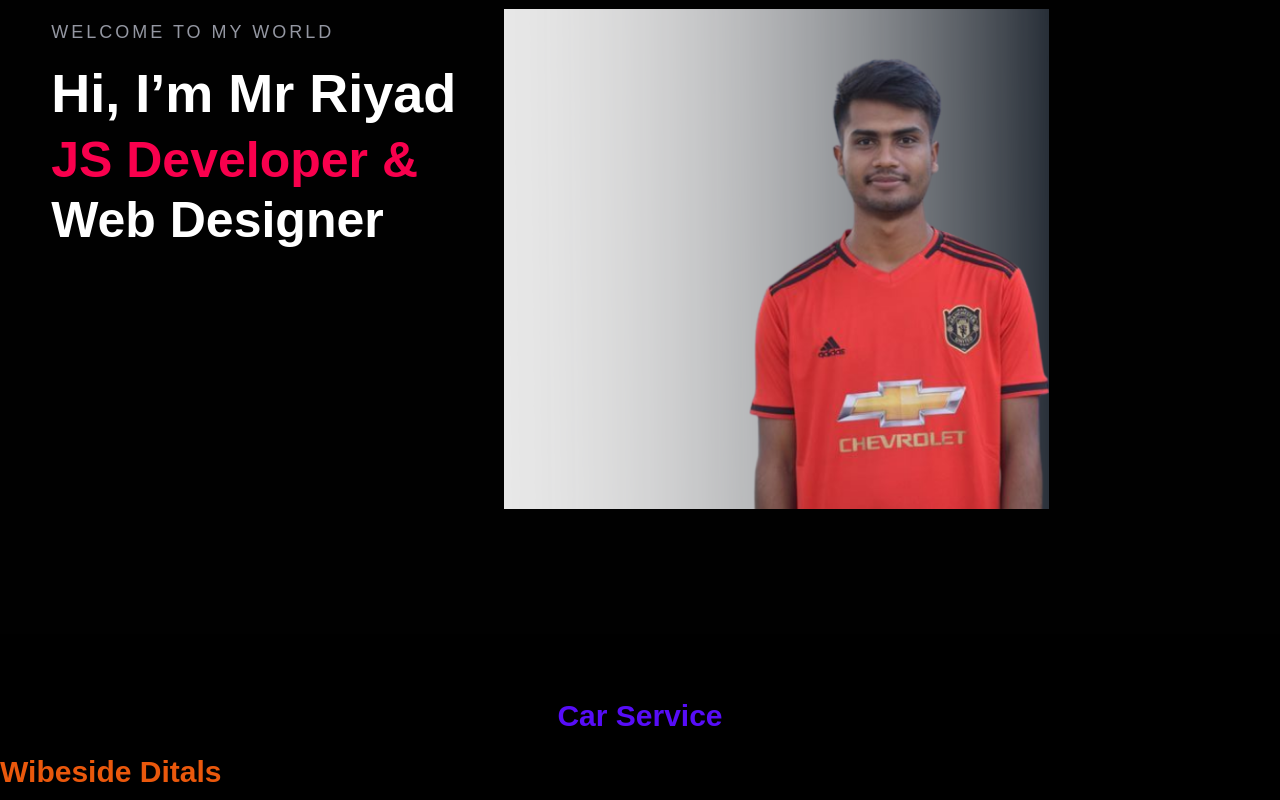
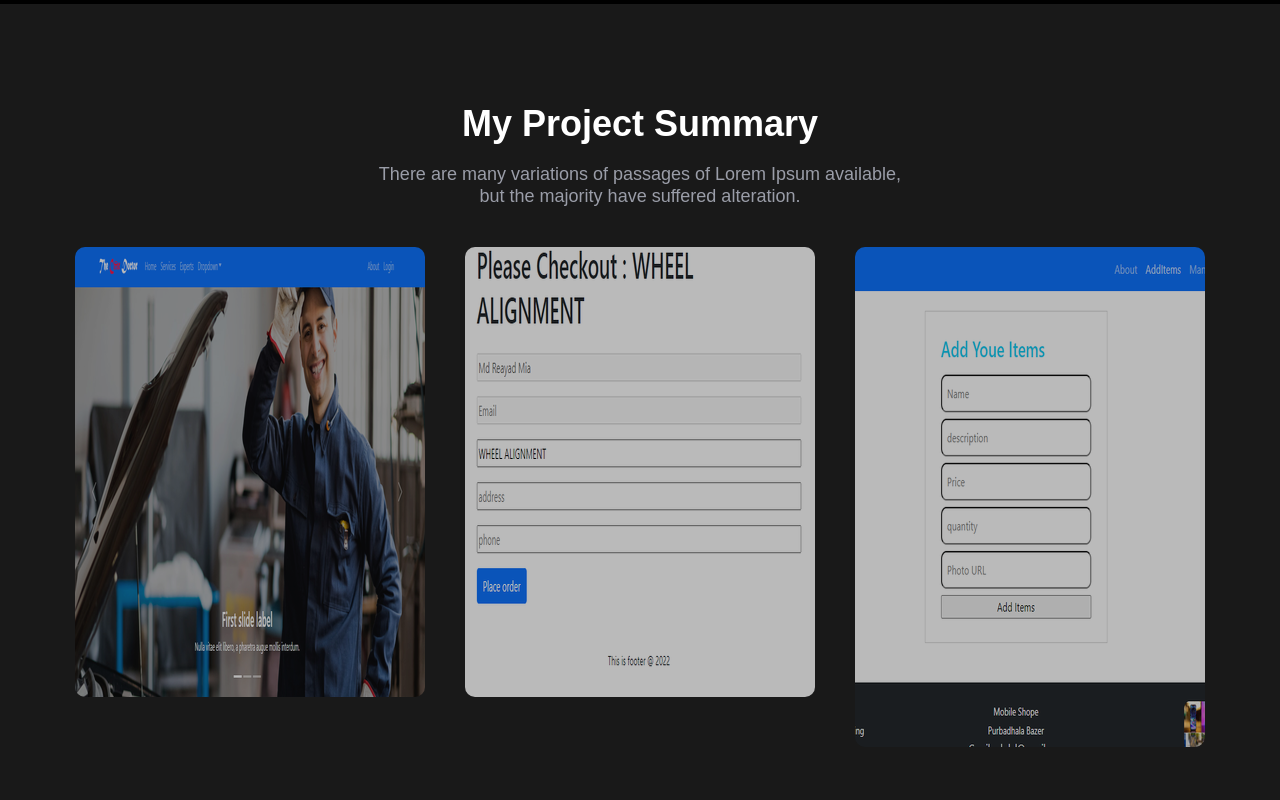
Before and after one commit to RiyadMia/my-wibeside, a React (Create React App) app: page /car in a window 1280 px wide. Shown: the part 300-1100 px from the top of the page. Built offline with nearby package versions, Linux system fonts and the light colour scheme.

Commit message:
up date ing

```diff
--- /dev/null
+++ b/src/Headers.js
@@ -0,0 +1,25 @@
+import React from "react";
+import Project from "../src/img/riyady.png";
+const Headers = () => {
+  return (
+    <div className="container">
+      <div className="flex flex-col gap-12 lg:flex-row home__content">
+        <div className="home__meta">
+          <h1 className="home__text pz__10">WELCOME TO MY WORLD</h1>
+          <h2 className="home__text pz__10">Hi, I’m Mr Riyad </h2>
+          <h3 className="home__text sweet pz__10">JS Developer &</h3>
+          <h4 className="home__text pz__10"> Web Designer</h4>
+        </div>
+        <div className="">
+          <img
+            style={{ height: "500px", wedth: "300px" }}
+            src={Project}
+            alt=""
+          />
+        </div>
+      </div>
+    </div>
+  );
+};
+
+export default Headers;
--- a/src/Home.js
+++ b/src/Home.js
@@ -2,7 +2,7 @@ import React, { useState } from "react";
 import "./Home.css";
 import { Link } from "react-router-dom";
 import logo from ".././src/img/logo.png";
-import Project from "../src/img/riyady.png";
+
 function Home() {
   // fixed Header
   window.addEventListener("scroll", function () {
@@ -12,7 +12,7 @@ function Home() {
   // Toogle Menu
   const [show, setShow] = useState(true);
   return (
-    <div className="home" id="Home">
+    <div className="mt-0 home" id="Home">
       <div className="home__bg">
         <div className="header d__flex align__items__center pxy__30">
           <div className="logo">
@@ -58,7 +58,7 @@ function Home() {
             </svg>
           </div>
           {show ? (
-            <div className="sideNavbar lg:hidden">
+            <div className="mt-0 sideNavbar lg:hidden">
               <ul className="sidebar d__flex">
                 <li className="sideNavbar">
                   <Link to="/">Home</Link>
@@ -82,24 +82,6 @@ function Home() {
             </div>
           ) : null}
         </div>
-        {/* HOME CONTENT */}
-        <div className="container">
-          <div className="flex flex-col gap-12 lg:flex-row home__content">
-            <div className="home__meta">
-              <h1 className="home__text pz__10">WELCOME TO MY WORLD</h1>
-              <h2 className="home__text pz__10">Hi, I’m Mr Riyad </h2>
-              <h3 className="home__text sweet pz__10">JS Developer &</h3>
-              <h4 className="home__text pz__10"> Web Designer </h4>
-            </div>
-            <div className="">
-              <img
-                style={{ height: "500px", wedth: "300px" }}
-                src={Project}
-                alt=""
-              />
-            </div>
-          </div>
-        </div>
       </div>
     </div>
   );
--- a/src/Page/Car.js
+++ b/src/Page/Car.js
@@ -14,10 +14,6 @@ const Car = () => {
         </div>
 
         <ul className="mt-5 ">
-          <h1 className="mb-6 text-3xl font-bold text-orange-600 ">
-            Wibeside Ditals
-          </h1>
-
           <div className="project component__space" id="Portfolio">
             <div className="heading">
               <h1 className="mb-5 text-4xl font-bold text-center">
--- a/src/Page/Doctor-Portal.js
+++ b/src/Page/Doctor-Portal.js
@@ -13,9 +13,6 @@ const Portal = () => {
             Doctors Portal Wearhouse
           </h1>
         </div>
-        <h1 className="mb-6 text-3xl font-bold text-orange-600 ">
-          Wibeside Ditals
-        </h1>
 
         <div className="project component__space" id="Portfolio">
           <div className="heading">
--- a/src/Page/Doctor.js
+++ b/src/Page/Doctor.js
@@ -14,10 +14,6 @@ const Doctor = () => {
         </div>
 
         <ul className="mt-5 ">
-          <h1 className="mb-6 text-3xl font-bold text-orange-600 ">
-            Wibeside Ditals
-          </h1>
-
           <div className="project component__space" id="Portfolio">
             <div className="heading">
               <h1 className="mb-5 text-4xl font-bold text-center">
--- a/src/Page/Electric.js
+++ b/src/Page/Electric.js
@@ -14,9 +14,6 @@ const Electric = () => {
             Electric-Parts Wearhouse
           </h1>
         </div>
-        <h1 className="mb-6 text-3xl font-bold text-orange-600 ">
-          Wibeside Ditals
-        </h1>
 
         <div className="project component__space" id="Portfolio">
           <div className="heading">
--- a/src/Page/Header.js
+++ b/src/Page/Header.js
@@ -3,11 +3,13 @@ import About from "../About";
 import Blog from "../Blog";
 import Contact from "../Contact";
 import Footer from "../Footer";
+import Headers from "../Headers";
 import Project from "../Project";
 import Service from "../Service";
 const Header = () => {
   return (
     <div>
+      <Headers></Headers>
       <About></About>
       <Service />
       <Project />
--- a/src/Page/Mobile-Shop.js
+++ b/src/Page/Mobile-Shop.js
@@ -14,9 +14,6 @@ const Mobile = () => {
             Mobile Shop Wearhouse
           </h1>
         </div>
-        <h1 className="mb-6 text-3xl font-bold text-orange-600 ">
-          Wibeside Ditals
-        </h1>
 
         <div className="project component__space" id="Portfolio">
           <div className="heading">
@@ -92,7 +89,7 @@ const Mobile = () => {
                   </div>
                 </div>
               </div>
-              <div className="flex flex-col gap-12  lg:flex-row view__more__btn d__flex align__items__center justify__content__center pxy__30">
+              <div className="flex flex-col gap-12 lg:flex-row view__more__btn d__flex align__items__center justify__content__center pxy__30">
                 <a href="https://acinment-11.web.app/">
                   <button className="mt-5 mb-5 btn btn-secondary ">
                     Live Link
--- a/src/Page/Tishart.js
+++ b/src/Page/Tishart.js
@@ -15,10 +15,6 @@ const Tishart = () => {
         </div>
 
         <ul className="mt-5 ">
-          <h1 className="mb-6 text-3xl font-bold text-orange-600 ">
-            Wibeside Ditals
-          </h1>
-
           <div className="project component__space" id="Portfolio">
             <div className="heading">
               <h1 className="mb-5 text-4xl font-bold text-center">
```
